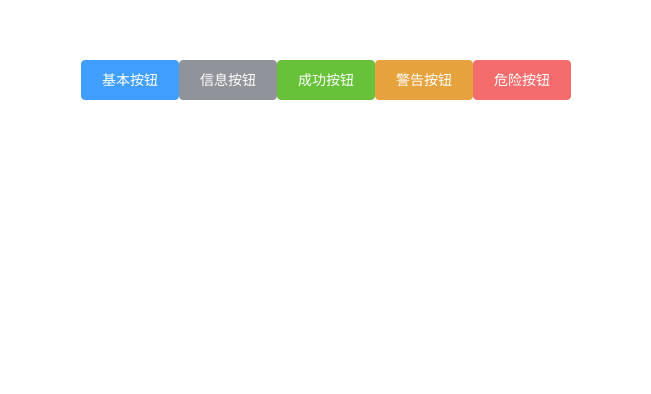
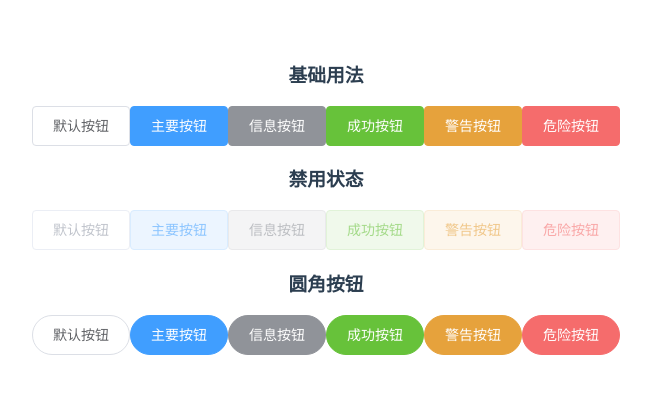
Before and after one commit to yinhaiying/y-ui, a Vue app: page / in a window 1280 px wide. Shown: the top 394 px of the page, without its empty margins (314-965 px from the left). Built offline with nearby package versions, Linux system fonts and the light colour scheme.

Commit message:
完成按钮基本用法和禁用状态的设计

```diff
--- a/src/App.vue
+++ b/src/App.vue
@@ -1,16 +1,14 @@
 <template>
   <div id="app">
-    <y-button type = "primary">基本按钮</y-button>
-    <y-button type = "info">信息按钮</y-button>
-    <y-button type = "success">成功按钮</y-button>
-    <y-button type = "warning">警告按钮</y-button>
-    <y-button type = "danger">危险按钮</y-button>
+    <button-example></button-example>
   </div>
 </template>
 <script>
+import ButtonExample from './example/button'
 export default {
   name: 'App',
   components: {
+    ButtonExample
   }
 }
 </script>
--- /dev/null
+++ b/src/example/button.vue
@@ -0,0 +1,38 @@
+<template>
+  <div id="app">
+    <div>
+      <h3>基础用法</h3>
+      <y-button>默认按钮</y-button>
+      <y-button type = "primary" >主要按钮</y-button>
+      <y-button type = "info" >信息按钮</y-button>
+      <y-button type = "success" >成功按钮</y-button>
+      <y-button type = "warning" >警告按钮</y-button>
+      <y-button type = "danger" >危险按钮</y-button>
+    </div>
+    <div>
+      <h3>禁用状态</h3>
+      <y-button disabled>默认按钮</y-button>
+      <y-button type = "primary" disabled>主要按钮</y-button>
+      <y-button type = "info" disabled>信息按钮</y-button>
+      <y-button type = "success" disabled>成功按钮</y-button>
+      <y-button type = "warning" disabled>警告按钮</y-button>
+      <y-button type = "danger" disabled>危险按钮</y-button>
+    </div>
+    <div>
+      <h3>圆角按钮</h3>
+      <y-button round>默认按钮</y-button>
+      <y-button type = "primary" round>主要按钮</y-button>
+      <y-button type = "info" round>信息按钮</y-button>
+      <y-button type = "success" round>成功按钮</y-button>
+      <y-button type = "warning" round>警告按钮</y-button>
+      <y-button type = "danger" round>危险按钮</y-button>
+    </div>
+  </div>
+</template>
+<script>
+export default {
+  name: 'ButtonExample',
+  components: {
+  }
+}
+</script>
--- a/src/packages/Button/Button.vue
+++ b/src/packages/Button/Button.vue
@@ -1,5 +1,5 @@
 <template>
-  <button class = "y-button" :class = "btnClass">
+  <button class = "y-button" :class = "btnClass" disabled>
     <span v-if = "this.$slots.default">
       <slot></slot>
     </span>
@@ -19,6 +19,14 @@ export default {
         };
         return true;
       }
+    },
+    disabled:{
+      type:Boolean,
+      default:false
+    },
+    round:{
+      type:Boolean,
+      default:false
     }
   },
   computed:{
@@ -26,6 +34,14 @@ export default {
       let classes = [];
       if(this.type){
         classes.push('y-button-'+this.type)
+      }else{
+       classes.push('y-button-default');
+      }
+      if(this.disabled){
+        classes.push('is-disabled');
+      }
+      if(this.round){
+        classes.push('is-round');
       }
       return classes;
     }
@@ -65,6 +81,7 @@ $active-color: #3a8ee6;
        background-color:$background;
        outline:none
   };
+  $type-list:default,primary,success,info,warning,danger;
   @each $type,$color in(
        primary:$primary,
        success:$success,
@@ -106,31 +123,28 @@ $active-color: #3a8ee6;
        &-#{$type}:focus{
            background:#{$color};
            border:1px solid #{$color};
-           color:#fff;
-           fill:#fff
+           fill:#fff;
        }
   }
-}
-
-@each $type,$color in(
-    primary:$primary,
-    info:$info,
-    success:$info,
-    warning:$info,
-    error:$info){
-      y-button-#{$type}{
-          background:#{$color};
-          border:1px solid #{$color};
-          color:#fff;
-          fill:#fff;
-      }
-}
-@each $type,$color in (
-    primary:'green-focue',
-    success:'red'
-){
-  y-ui-#{$type}:focus{
-    background:'#3c3c3c';
+  $disable-bgcolor:$default-disabled-bgcolor,$primary-disabled-bgcolor,$success-disabled-bgcolor,$info-disabled-bgcolor,$warning-disabled-bgcolor,$danger-disabled-bgcolor;
+  $disable-bordercolor:$default-disabled-bordercolor,$primary-disabled-bordercolor,$success-disabled-bordercolor,$info-disabled-bordercolor,$warning-disabled-bordercolor,$danger-disabled-bordercolor;
+  $disable-color:$default-disabled-color,$primary-disabled-color,$success-disabled-color,$info-disabled-color,$warning-disabled-color,$danger-disabled-color;
+  @each $type in $type-list{
+    $i:index($type-list,$type);
+    &-#{$type}.is-disabled,&-#{$type}.is-disabled:active,&-#{$type}.is-disabled:hover{
+      color: #fff;
+      cursor: not-allowed;
+      background-image: none;
+      background-color: nth($disable-bgcolor,$i);
+      border-color: nth($disable-bordercolor,$i);;
+      color: nth($disable-color,$i);;
+    }
+  }
+  @each $type in $type-list{
+    $i:index($type-list,$type);
+    &-#{$type}.is-round{
+      border-radius:20px;
+    }
   }
 }
 </style>
--- a/src/styles/common.scss
+++ b/src/styles/common.scss
@@ -18,6 +18,29 @@ $success-active: #5daf34;
 $warning-active: #cf9236;
 $danger-active: #dd6161;
 $info-active: #82848a;
+
+$default-disabled-bgcolor:#fff;
+$primary-disabled-bgcolor:#ecf5ff;
+$success-disabled-bgcolor:#f0f9eb;
+$warning-disabled-bgcolor:#fdf6ec;
+$danger-disabled-bgcolor:#fef0f0;
+$info-disabled-bgcolor:#f4f4f5;
+
+$default-disabled-bordercolor:#ebeef5;
+$primary-disabled-bordercolor:#d9ecff;
+$success-disabled-bordercolor:#e1f3d8;
+$warning-disabled-bordercolor:#faecd8;
+$danger-disabled-bordercolor:#fde2e2;
+$info-disabled-bordercolor:#e9e9eb;
+
+$default-disabled-color:#c0c4cc;
+$primary-disabled-color:#8cc5ff;
+$success-disabled-color:#a4da89;
+$warning-disabled-color:#f0c78a;
+$danger-disabled-color:#f9a7a7;
+$info-disabled-color:#bcbec2;
+
+
 * {
   padding: 0;
   margin: 0;
```
